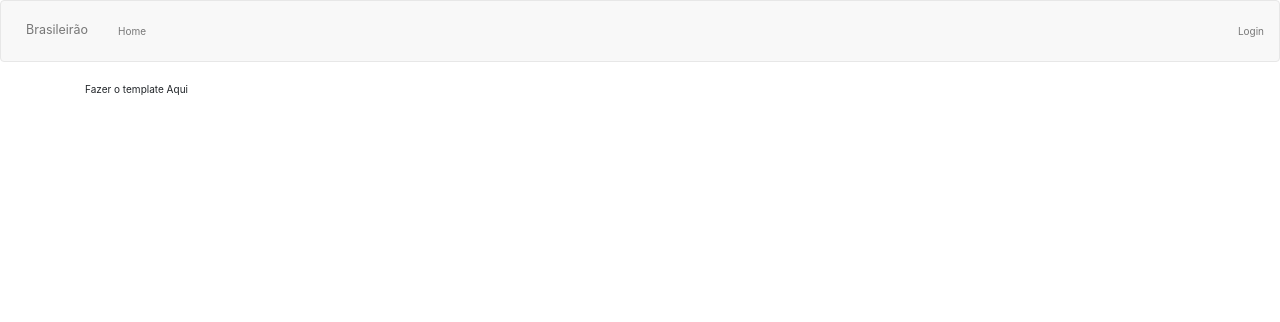
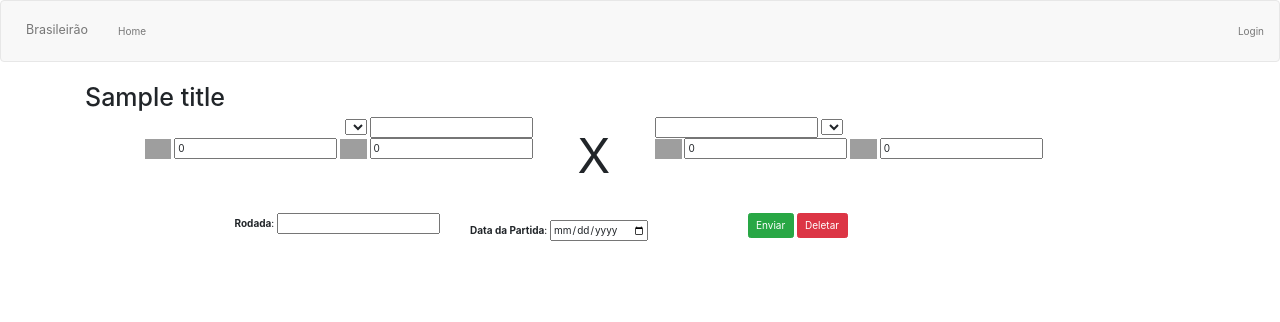
Before and after one commit to Viniciustertuliano/Projeto_Brasileir-o, a Flask app: template jogos/templates/novojogo.html in a window 1280 px wide. Shown: the top 322 px of the page. Run offline with Flask 2, Linux system fonts and the light colour scheme; tables that the repository leaves empty hold one stand-in row (values such as "Sample post"); the template is opened without the code that fills it: values that come from a table or form of the project are taken from there, most other values are stand-ins (such as "Sample title", 1, 10 or a date in 2020); some libraries are stand-ins or nearby versions; grey boxes are pictures that could not be loaded.

Commit message:
Construção da view que cria jogos

```diff
--- a/jogos/templates/novojogo.html
+++ b/jogos/templates/novojogo.html
@@ -17,6 +17,53 @@
 {% endif %}
 <!-- Faça o template a partir daqui-->
 
-Fazer o template Aqui
+<h1>{{ title }}</h1>
+<form action="" method="POST" novalidate>
+	{{ form.hidden_tag() }}
+	<div class="container-fluid">
+		<div class="row">
+			<div class="col-lg-5 text-right">
+				<div>
+					{{ form.mandante() }}
+					{{ form.gols_mandante(size=5) }}
+				</div>
+				<div><img class="escudo-mini" src="https://upload.wikimedia.org/wikipedia/commons/thumb/b/b1/Yellow_card.svg/92px-Yellow_card.svg.png">
+					{{ form.amarelos_mandante(size=2) }}
+					<img class="escudo-mini" src="https://upload.wikimedia.org/wikipedia/commons/thumb/e/e7/Red_card.svg/92px-Red_card.svg.png">
+					{{ form.vermelhos_mandante(size=2) }}
+				</div>
+			</div>
+			<div class="col-lg-1 text-center versus-symbol" style="padding-top: 3px; font-size: 6vh;">X</div>
+			<div class="col-lg-5 text-left">
+				<div>
+					{{ form.gols_visitante(size=5) }}
+					{{ form.visitante() }}
+				</div>
+				<div><img class="escudo-mini" src="https://upload.wikimedia.org/wikipedia/commons/thumb/b/b1/Yellow_card.svg/92px-Yellow_card.svg.png">
+					{{ form.amarelos_visitante(size=2) }}
+					<img class="escudo-mini" src="https://upload.wikimedia.org/wikipedia/commons/thumb/e/e7/Red_card.svg/92px-Red_card.svg.png">
+					{{ form.vermelhos_visitante(size=2) }}
+				</div>
+			</div>
+		</div>
+		<div class="row">
+			<div class="col-md-12" style="margin: 1em;"></div>
+		</div>
+		<div class="row">
+			<div class="col-md-4 text-right">
+				{{ form.rodada.label }}: {{form.rodada(size=3)}}
+			</div>
+			<div class="col-md-3" style="padding-top: 0.7em;">
+				{{ form.data.label }}: {{ form.data() }}
+			</div>
+			<div class="col-md-4 text-left">
+				{{ form.enviar(class="btn btn-success") }}
+				{% if jogo %}
+				<a class="btn btn-danger" href="{{ url_for('jogos.delete', id=jogo.id) }}"></span>Deletar</a>
+				{% endif %}
+			</div>
+		</div>
+	</div>
+</form>
 
 {% endblock %}
```
Lines whose indentation alone changed are shown as unchanged.
